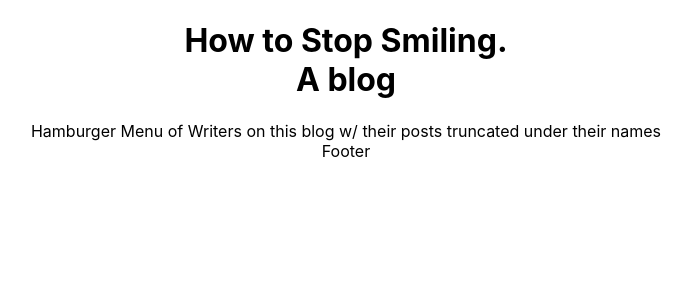
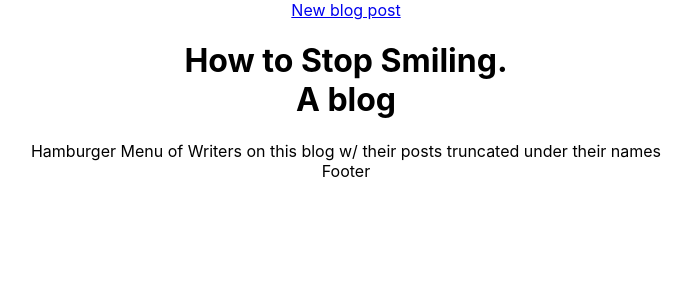
Before and after one commit to PowerUpSoup/Family-Blog, a React (Create React App) app: page / in a window 1280 px wide. Shown: the top 300 px of the page, without its empty margins (294-985 px from the left). Built offline with nearby package versions, Linux system fonts and the light colour scheme.

Commit message:
placeholder architecture in place

```diff
--- a/package.json
+++ b/package.json
@@ -8,6 +8,7 @@
     "@testing-library/user-event": "^7.2.1",
     "react": "^16.12.0",
     "react-dom": "^16.12.0",
+    "react-router-dom": "^5.1.2",
     "react-scripts": "3.3.0"
   },
   "scripts": {
--- a/src/App.js
+++ b/src/App.js
@@ -1,11 +1,16 @@
 import React from 'react';
 import Home from './Home/Home'
+import Nav from './Nav/Nav'
+// import { Route } from 'react-router-dom';
 import './App.css';
 
 function App() {
   return (
     <div className="App">
+      <Nav />
+
       <Home />
+
     </div>
   );
 }
--- a/src/Home/Home.js
+++ b/src/Home/Home.js
@@ -1,4 +1,4 @@
-import React from 'react'
+import React from 'react';
 
 function Home() {
     return (
@@ -12,7 +12,7 @@ function Home() {
                     Hamburger Menu of Writers on this blog w/ their posts truncated under their names
                 </section>
             </main>
-            <footer role="content-info">Footer</footer>
+            <footer>Footer</footer>
         </div>
     )
 }
--- a/src/Nav/Nav.js
+++ b/src/Nav/Nav.js
@@ -0,0 +1,14 @@
+import React from 'react';
+import { Link } from 'react-router-dom';
+
+function Nav() {
+    return (
+        <div>
+            <nav role="navigation">
+                <Link to='/new-post'>New blog post</Link>
+            </nav>
+        </div>
+    )
+}
+
+export default Nav;
--- a/src/index.js
+++ b/src/index.js
@@ -1,6 +1,11 @@
 import React from 'react';
 import ReactDOM from 'react-dom';
+import { BrowserRouter } from 'react-router-dom';
 import './index.css';
 import App from './App';
 
-ReactDOM.render(<App />, document.getElementById('root'));
+ReactDOM.render(
+    <BrowserRouter>
+        <App />
+    </BrowserRouter>, document.getElementById('root')
+);
```
Also changed, not shown: src/BlogContentPage/BlogContent.js (+5 -3 lines), src/NewBlogPost/NewBlogPost.js (+5 -3 lines), 1 other file (tests, documents, lock files or other folders).
